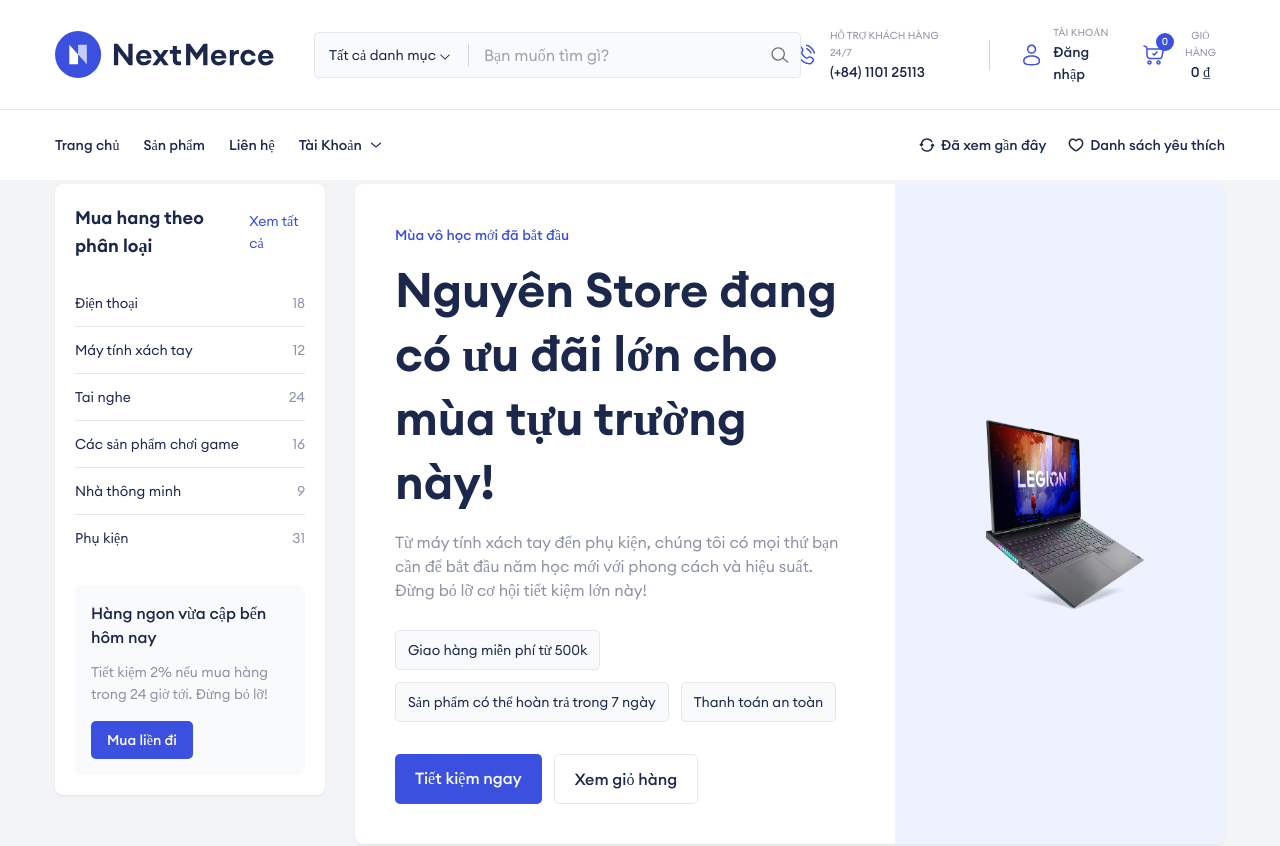
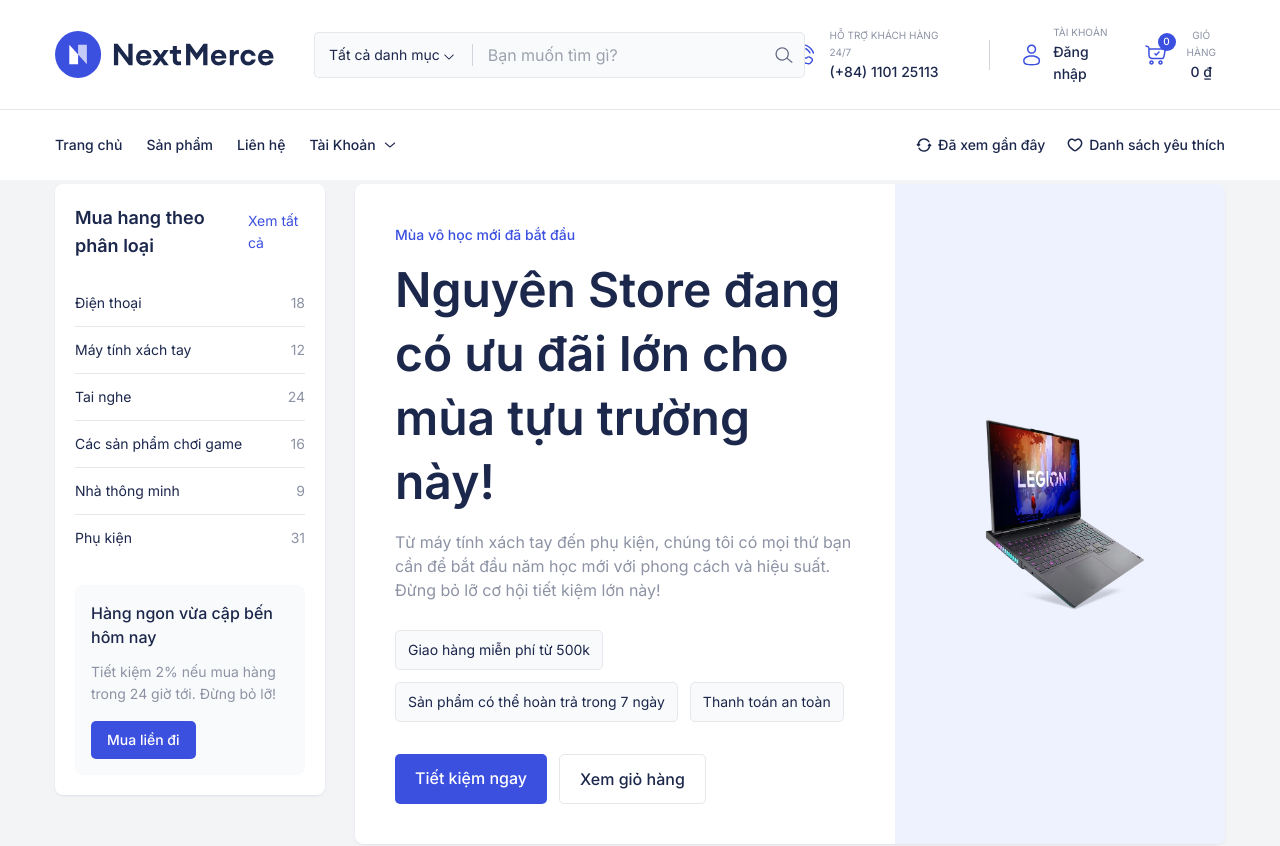
Before and after one commit to NguyenDinhDang/TKW-DA25TTD-110125113-E-Commerce, a Next.js app: page / in a window 1280 px wide. Shown: the top 846 px of the page. Built offline with nearby package versions, Linux system fonts and the light colour scheme.

Commit message:
lưdkfowk

```diff
--- a/src/app/(site)/layout.tsx
+++ b/src/app/(site)/layout.tsx
@@ -1,6 +1,6 @@
 "use client";
 import { useState, useEffect } from "react";
-import "../css/euclid-circular-a-font.css";
+import { Inter } from "next/font/google";
 import "../css/style.css";
 import Header from "../../components/Header";
 import Footer from "../../components/Footer";
@@ -16,6 +16,8 @@
 import ScrollToTop from "@/components/Common/ScrollToTop";
 import PreLoader from "@/components/Common/PreLoader";
 
+const inter = Inter({ subsets: ["latin", "vietnamese"] });
+
 export default function RootLayout({
   children,
 }: {
@@ -29,7 +31,7 @@
 
   return (
     <html lang="en" suppressHydrationWarning={true}>
-      <body>
+      <body className={inter.className}>
         {loading ? (
           <PreLoader />
         ) : (
--- a/src/app/css/style.css
+++ b/src/app/css/style.css
@@ -8,7 +8,7 @@
   }
 
   body {
-    @apply font-euclid-circular-a font-normal text-base text-dark-3 relative z-1;
+    @apply font-normal text-base text-dark-3 relative z-1;
   }
 }
 
```
